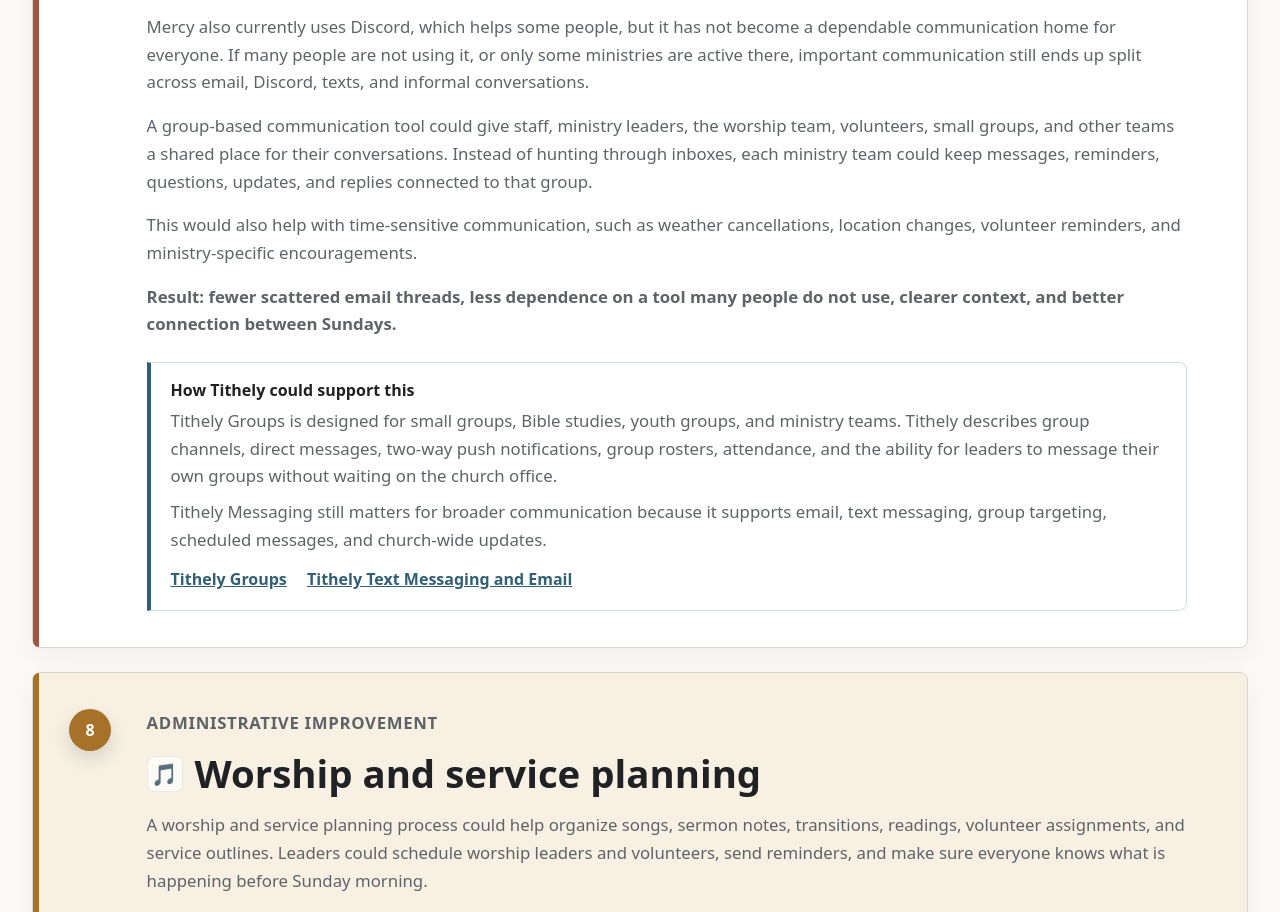
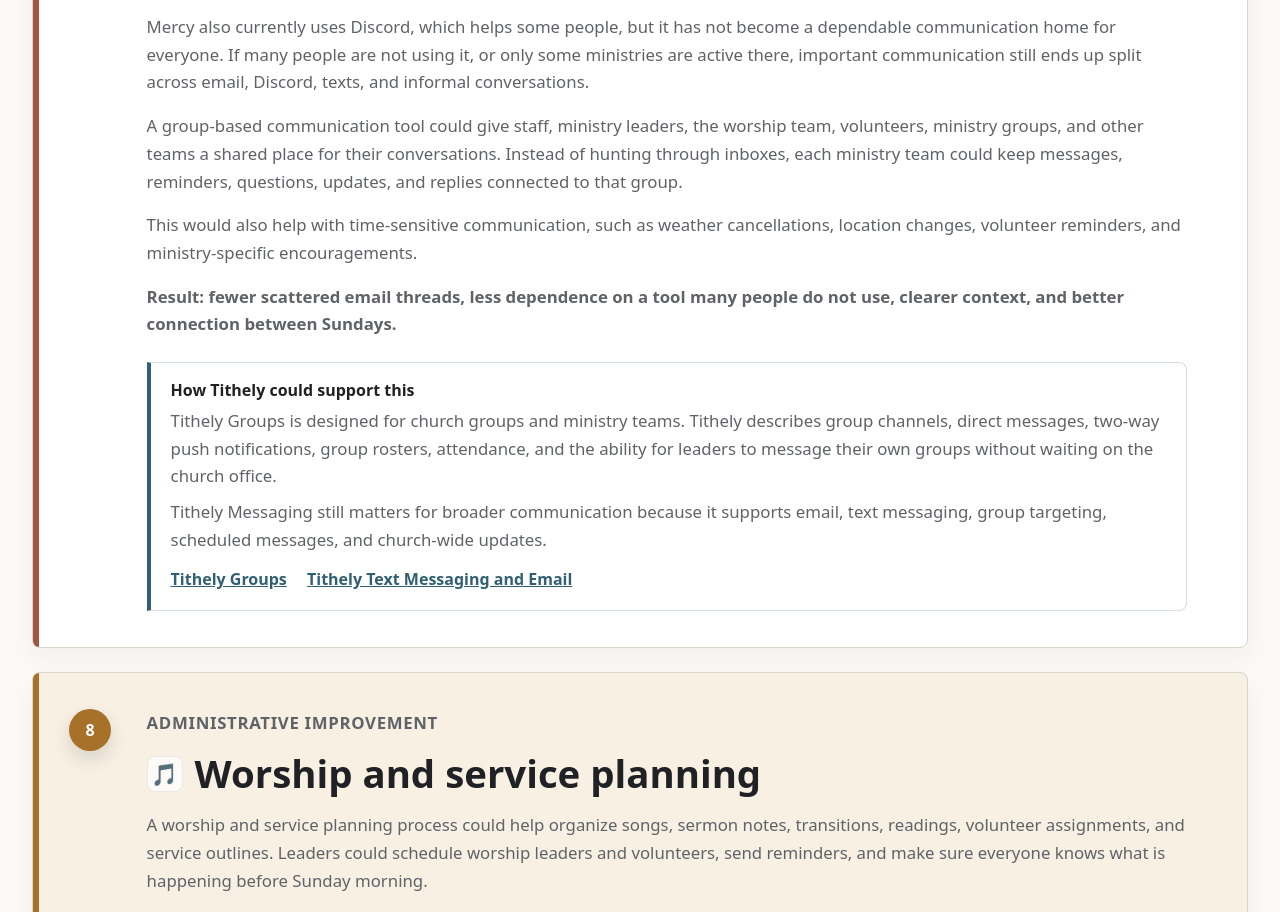
Before and after one commit to holypwnage316/mercy-administration-vision, a plain HTML site: page index.html in a window 1280 px wide. Shown: the part 3680-4592 px from the top of the page. Drawn offline with nearby package versions, Linux system fonts and the light colour scheme.

Commit message:
Use ministry groups wording

```diff
--- a/index.html
+++ b/index.html
@@ -224,7 +224,7 @@
           </p>
           <p>
             A group-based communication tool could give staff, ministry leaders, the worship team,
-            volunteers, small groups, and other teams a shared place for their conversations. Instead
+            volunteers, ministry groups, and other teams a shared place for their conversations. Instead
             of hunting through inboxes, each ministry team could keep messages, reminders, questions,
             updates, and replies connected to that group.
           </p>
@@ -239,8 +239,8 @@
           <div class="tool-connection">
             <h3>How Tithely could support this</h3>
             <p>
-              Tithely Groups is designed for small groups, Bible studies, youth groups, and ministry
-              teams. Tithely describes group channels, direct messages, two-way push notifications,
+              Tithely Groups is designed for church groups and ministry teams. Tithely describes
+              group channels, direct messages, two-way push notifications,
               group rosters, attendance, and the ability for leaders to message their own groups
               without waiting on the church office.
             </p>
```
